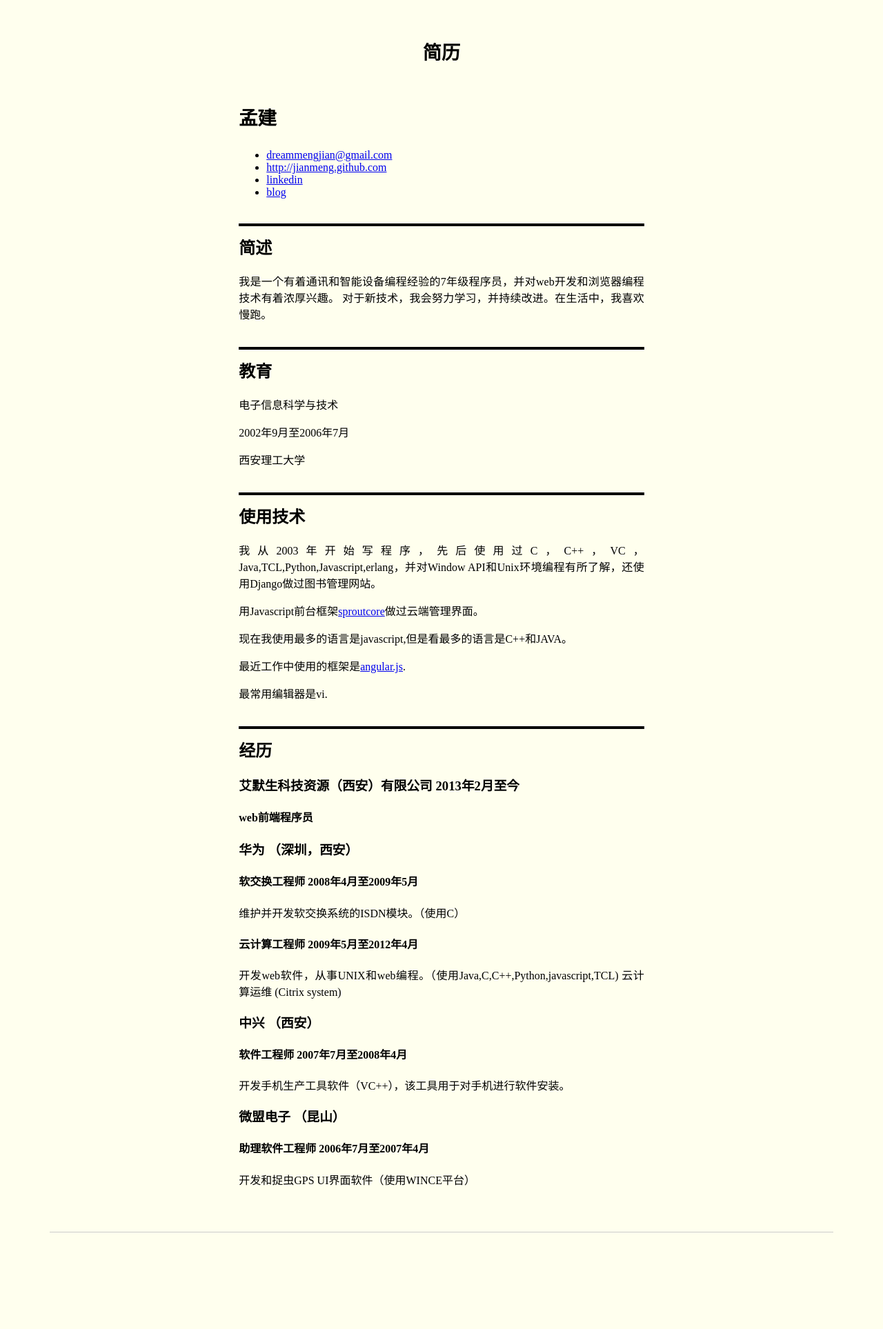
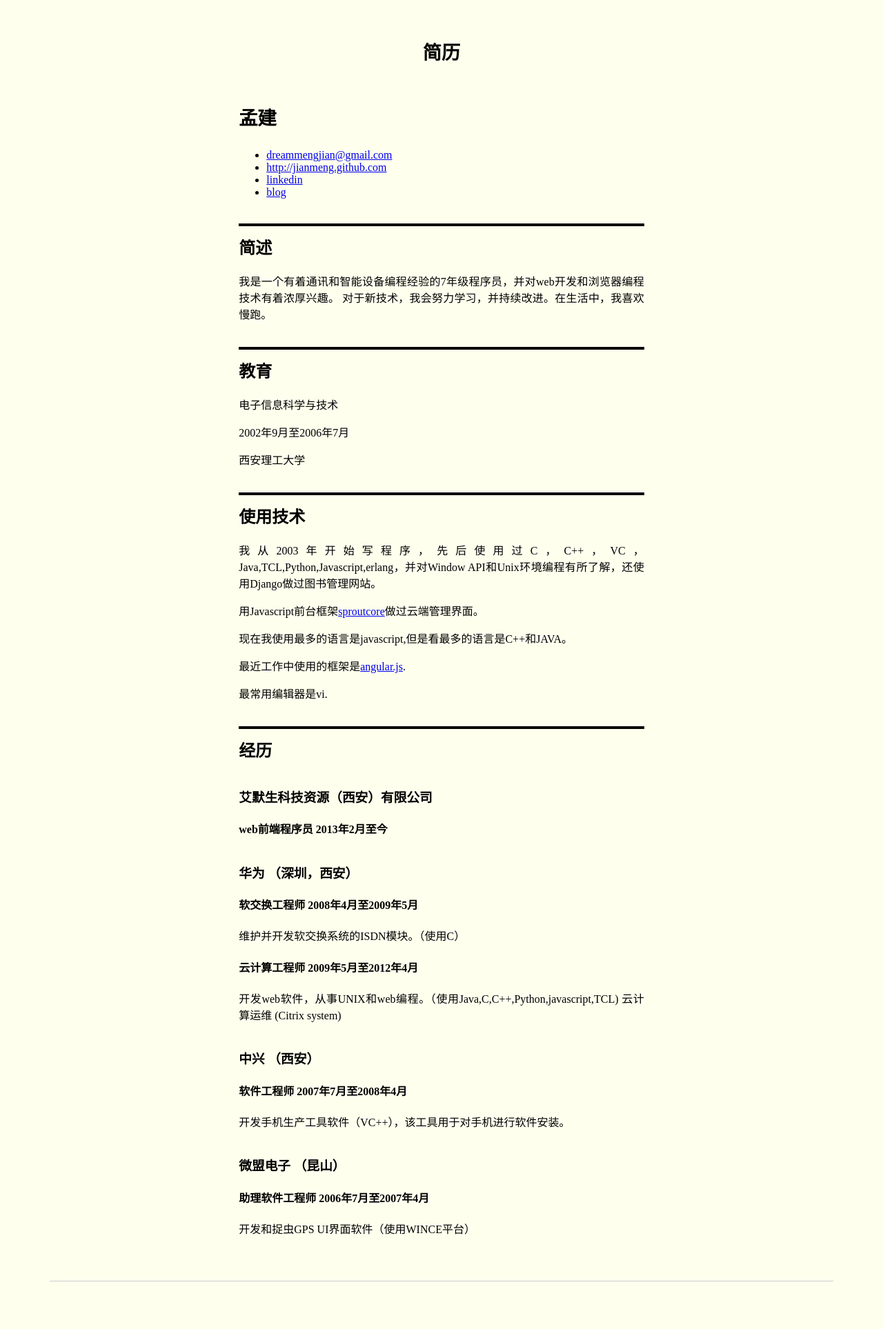
Before and after one commit to JianMeng/jianmeng.github.com, a Jekyll site: the page built from _posts/2013-01-04-Resume-CN.md, in a window 1280 px wide. Shown: the whole page at 69% size. Built offline with Jekyll 4.4.1, drawn with Linux system fonts in a browser that asks for light colours; before the commit the page ends 1856 px from its top, so only the background shows below that.

Commit message:
resume space

```diff
--- a/_layouts/resume.html
+++ b/_layouts/resume.html
@@ -69,7 +69,7 @@
         padding-top: 0.5em;
       }
       h3 {
-        margin-top: 1em;
+        margin-top: 2em;
       }
       p {
         margin-top: 0px;
--- a/_posts/2013-01-04-Resume-CN.md
+++ b/_posts/2013-01-04-Resume-CN.md
@@ -37,9 +37,9 @@ API和Unix环境编程有所了解，还使用Django做过图书管理网站。
 
 ## 经历
 
-### 艾默生科技资源（西安）有限公司 2013年2月至今
+### 艾默生科技资源（西安）有限公司
 
-#### web前端程序员
+#### web前端程序员 2013年2月至今
 
 
 ### 华为  （深圳，西安）
```
